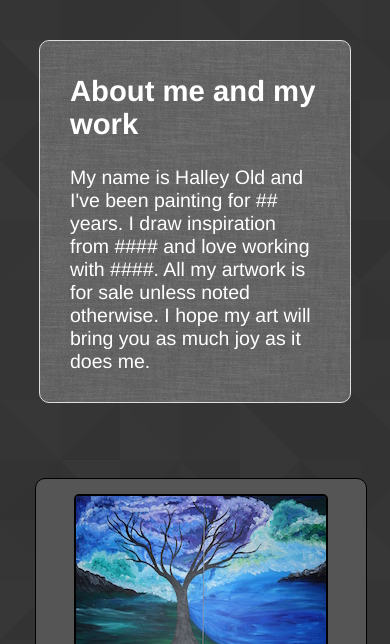
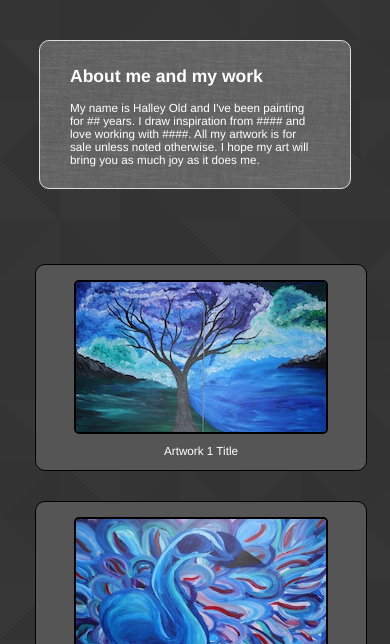
Before and after one commit to jhadams82/halley_art_proto, a plain HTML site: page index.html in a window 390 px wide. Shown: the part 200-844 px from the top of the page. Drawn offline with Linux system fonts and the light colour scheme.

Commit message:
adjust font-size down & mobile only

```diff
--- a/style.css
+++ b/style.css
@@ -7,7 +7,6 @@ body {
   background-image: url("./img/bg-body.jpg");
   color: #FFF;
   font-family: Helvetica, sans-serif;
-  font-size: 5vw;
   margin: 0;
   padding: 0;
 }
@@ -154,3 +153,9 @@ header div {
   bottom: 15px;
   right: 40px;
 }
+
+@media (max-width: 600px) {
+  body {
+    font-size: 3vw;
+  }
+}
```
